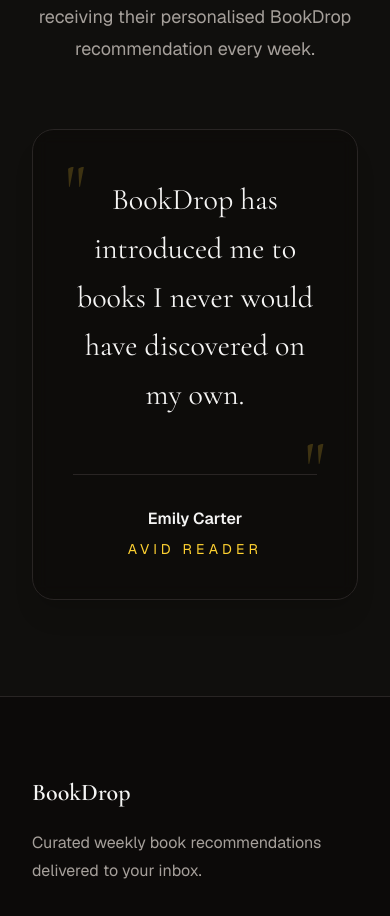
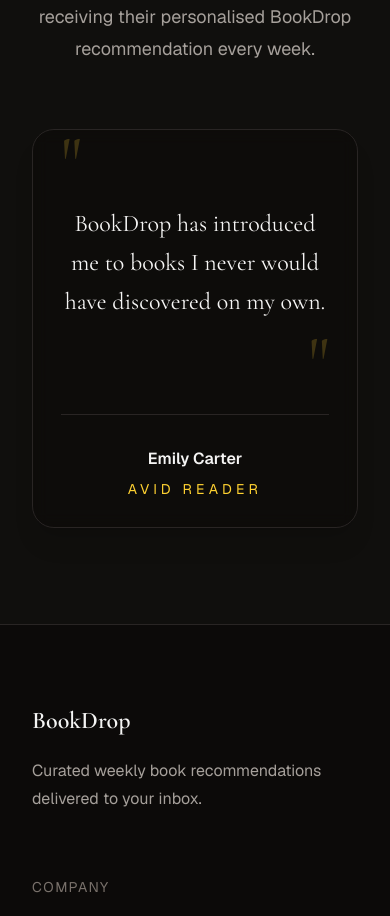
Before and after one commit to SobiahSelvarajah/ss-bookdrop, a Next.js app: page / in a window 390 px wide. Shown: the part 7880-8796 px from the top of the page. Built offline with nearby package versions, Linux system fonts and the light colour scheme; no server answers.

Commit message:
fix: testimonial card layout improved on mobile version

```diff
--- a/src/components/sections/testimonials/TestimonialsCard.tsx
+++ b/src/components/sections/testimonials/TestimonialsCard.tsx
@@ -12,24 +12,25 @@
     quote,
 }: TestimonialsCardProps) {
     return (
-        <article className="relative mx-auto max-w-4xl rounded-3xl border border-stone-800 bg-stone-950/60 p-10 text-center shadow-xl backdrop-blur-sm md:p-16">
+        <article className="relative mx-auto max-w-4xl rounded-3xl border border-stone-800 bg-stone-950/60 p-7 text-center shadow-xl backdrop-blur-sm sm:p-10 md:p-16">
+            <blockquote className="relative z-10 flex min-h-52 items-center justify-center sm:min-h-64">
                 <span
                     aria-hidden="true"
-                className="absolute left-8 top-6 font-heading text-7xl text-amber-300/20 md:text-9xl"
+                    className="absolute -top-8 left-0 font-heading text-7xl text-amber-300/20 md:text-9xl"
                 >
                     "
                 </span>
-            <blockquote className="relative z-10 flex min-h-64 items-center justify-center">
-                <p className="mx-auto max-w-3xl font-heading text-3xl leading-relaxed text-stone-100 md:text-4xl">
+                <p className="mx-auto max-w-3xl font-heading text-2xl leading-relaxed text-stone-100 sm:text-3xl md:text-4xl">
                     {quote}
                 </p>
-            </blockquote>
                 <span
                     aria-hidden="true"
-                className="absolute bottom-24 right-8 font-heading text-7xl text-amber-300/20 md:text-9xl"
+                    className="absolute -bottom-8 right-0 font-heading text-7xl text-amber-300/20 md:text-9xl"
                 >
                         "
                     </span>
+            </blockquote>
+
             <footer className="relative z-10 mt-12 border-t border-stone-800 pt-8">
                 <p className="font-semibold text-stone-100">
                     {name}
--- a/src/components/ui/dialog.tsx
+++ b/src/components/ui/dialog.tsx
@@ -71,7 +71,7 @@
           <DialogPrimitive.Close data-slot="dialog-close" asChild>
             <Button
               variant="ghost"
-              className="absolute top-2 right-2"
+              className="absolute top-2 right-2 text-stone-400 hover:bg-stone-800 hover:text-stone-100"
               size="icon-sm"
             >
               <XIcon
```
Lines whose indentation alone changed are shown as unchanged.
